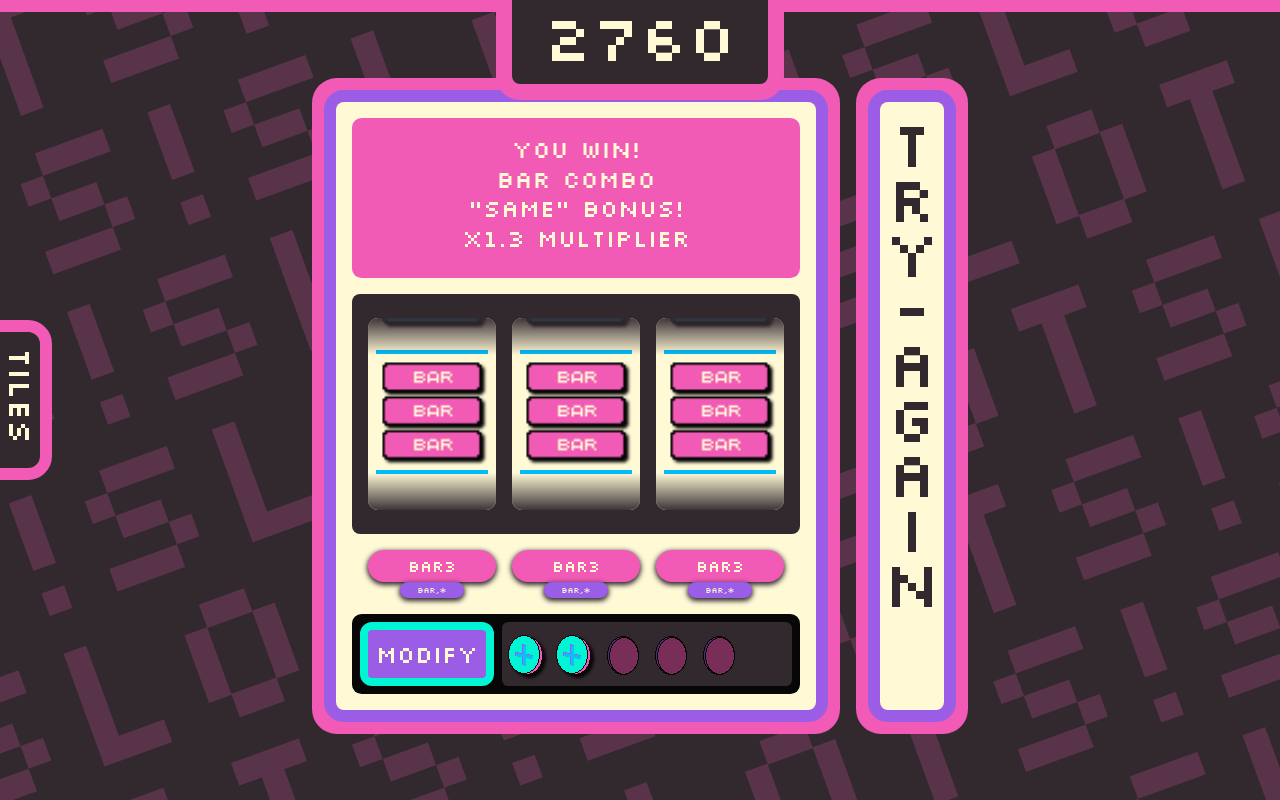
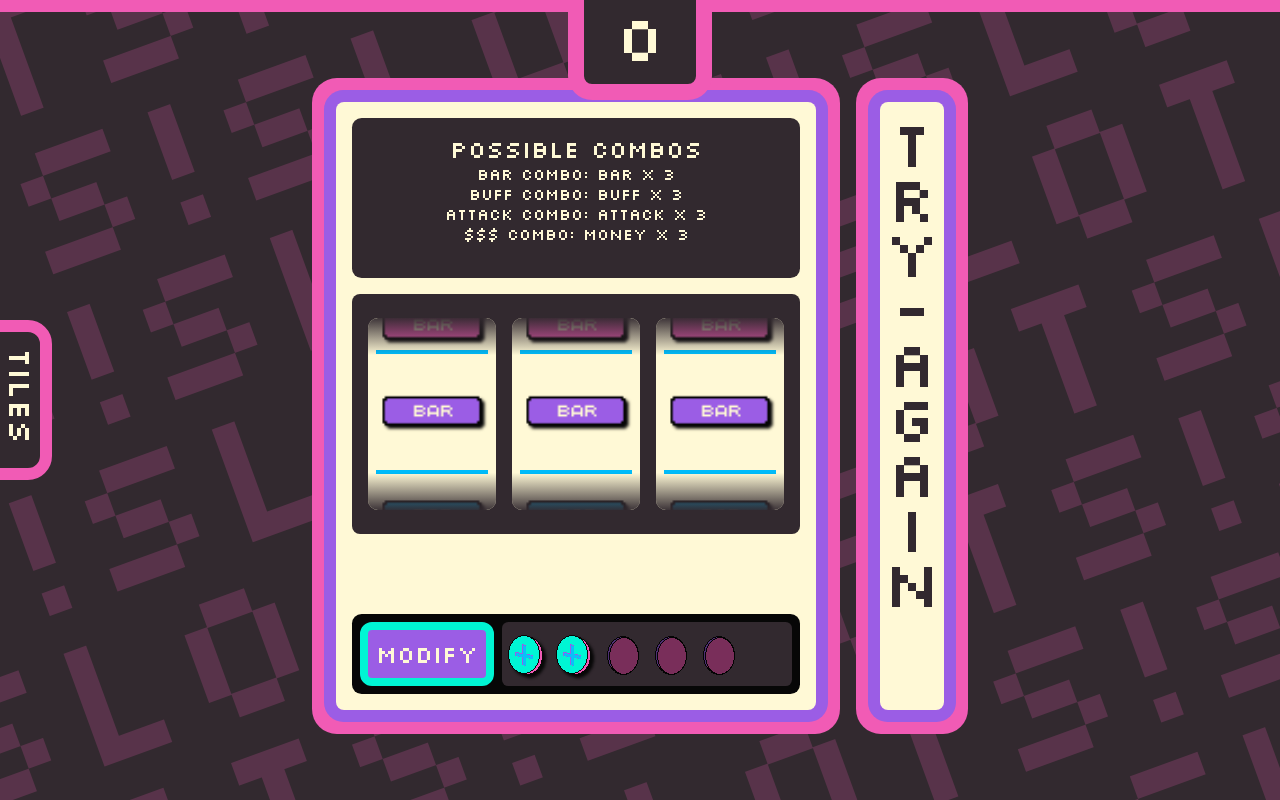
Before and after one commit to thyancey/slot-machine, a React (Vite) app: page / in a window 1280 px wide. Built offline with nearby package versions, Linux system fonts and the light colour scheme.

Commit message:
prevent stuff on initial load

```diff
--- a/src/components/slotmachine/components/reel.tsx
+++ b/src/components/slotmachine/components/reel.tsx
@@ -11,8 +11,8 @@ import { MinMaxTouple, clamp, randInRange } from '../../../utils';
 // REEL_OVERLAP should be just enough to give the illusion of a wheel within the view area
 
 const SPIN_TICK = 30;
-const SPIN_DURATION_RANGE = [ 0.005, 0.02 ] as MinMaxTouple;
-const SLOT_DISTANCE_RANGE = [ 20, 40 ] as MinMaxTouple;
+const SPIN_DURATION_RANGE = [0.005, 0.02] as MinMaxTouple;
+const SLOT_DISTANCE_RANGE = [20, 40] as MinMaxTouple;
 
 // kinda like the cutout you can see the reel through
 const ScWrapper = styled.div`
@@ -54,7 +54,6 @@ const ScReelTape = styled.div`
   top: 0;
 `;
 
-
 type Props = {
   reelIdx: number;
   reelState: DeckIdxCollection;
@@ -82,14 +81,19 @@ function NewReel({ reelIdx, reelState, tileDeck, targetSlotIdx, spinCount, onSpi
 
   /* THIS SHOULD BE THE CATALYST TO START SPINNING */
   useEffect(() => {
-    //console.log(`Reel [${reelIdx}] spin happened, new targetSlotIdx: `, targetSlotIdx);
-
-    // allows the reel to spin again
-    setSpinProgress(0);
-    setSpinSpeed(randInRange(SPIN_DURATION_RANGE));
-    // the targetLoopedIdx (index [1]) will now be come the previous, so assign it as such, and
-    // use it to calculate the next targetLoopedIdx all at once
-    setLoopedIdxs((prev) => [prev[1], getSpinTarget(prev[1], targetSlotIdx, reelState.length, randInRange(SLOT_DISTANCE_RANGE, true))]);
+    console.log(`Reel [${reelIdx}] spin happened, new targetSlotIdx: `, targetSlotIdx);
+    // -1 happens on mount
+    if (targetSlotIdx !== -1) {
+      // allows the reel to spin again
+      setSpinProgress(0);
+      setSpinSpeed(randInRange(SPIN_DURATION_RANGE));
+      // the targetLoopedIdx (index [1]) will now be come the previous, so assign it as such, and
+      // use it to calculate the next targetLoopedIdx all at once
+      setLoopedIdxs((prev) => [
+        prev[1],
+        getSpinTarget(prev[1], targetSlotIdx, reelState.length, randInRange(SLOT_DISTANCE_RANGE, true)),
+      ]);
+    }
   }, [targetSlotIdx, reelIdx, spinCount, reelState, setLoopedIdxs, setSpinProgress, setSpinSpeed]);
 
   useEffect(() => {
--- a/src/components/slotmachine/index.tsx
+++ b/src/components/slotmachine/index.tsx
@@ -2,7 +2,6 @@ import styled from 'styled-components';
 import Reel from './components/reel';
 import { useCallback, useEffect, useState, useContext, useMemo } from 'react';
 import {
-  Tile,
   defaultReelState,
   reelComboDef,
   ReelCombo,
@@ -154,9 +153,10 @@ function SlotMachine() {
   );
 
   // all reels are done spinning, check for points
+  // at the moment, all these stupid checks are required to not have it go off on load
   useEffect(() => {
-    if (reelResults.length > 0 && reelResults.length === reelStates.length && !reelResults.includes(-1)) {
-      console.log('ALL REELS ARE DONE!');
+    if (spinCount > 0 && reelResults.length > 0 && reelResults.length === reelStates.length && !reelResults.includes(-1)) {
+      console.log('ALL REELS ARE DONE!', reelResults, reelStates, spinCount);
       const tiles = reelResults.map((slotIdx, reelIdx) => getTileFromDeckIdx(reelStates[reelIdx][slotIdx], tileDeck));
       // console.log('tiles', tiles);
       const activeCombos = getActiveCombos(tiles, reelCombos);
@@ -164,16 +164,15 @@ function SlotMachine() {
 
       const comboScore = getComboScore(tiles, activeCombos);
       if (comboScore !== 0) {
-        console.log('INCREMENTSCORE', comboScore);
         incrementScore(comboScore);
       }
 
       setSpinLock(false);
     }
-  }, [reelResults, reelStates, tileDeck, reelCombos, incrementScore]);
+  }, [reelResults, reelStates, tileDeck, reelCombos, incrementScore, spinCount]);
 
   const resultSet = useMemo(() => {
-    if (reelStates.length === 0 || reelResults.length === 0) {
+    if (spinCount === 0 || reelStates.length === 0 || reelResults.length === 0) {
       // wheel is not done spinning yet. (or hasnt loaded, or hasnt done first spin)
       return [];
     }
@@ -182,7 +181,7 @@ function SlotMachine() {
       const deckIdx = reelStates[reelIdx][slotIdx];
       return getTileFromDeckIdx(deckIdx, tileDeck);
     });
-  }, [reelResults, reelStates, tileDeck]);
+  }, [reelResults, reelStates, tileDeck, spinCount]);
 
   return (
     <ScWrapper>
```
